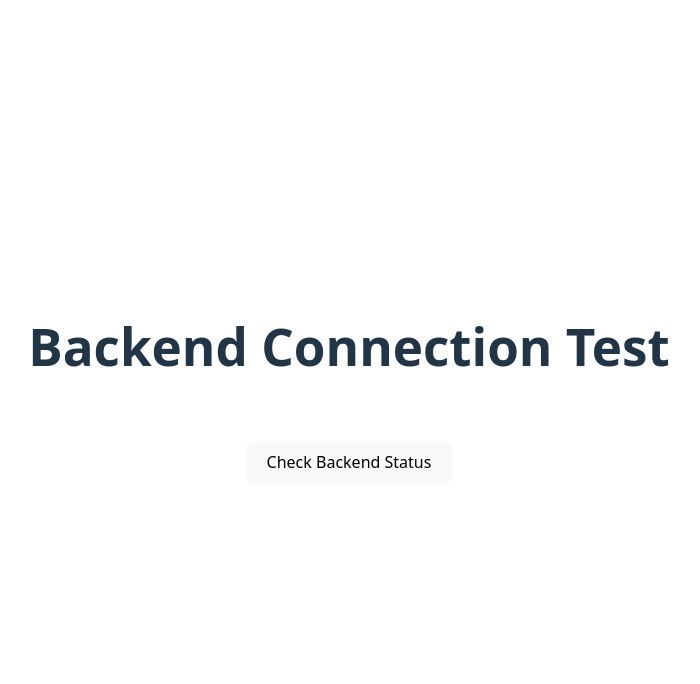
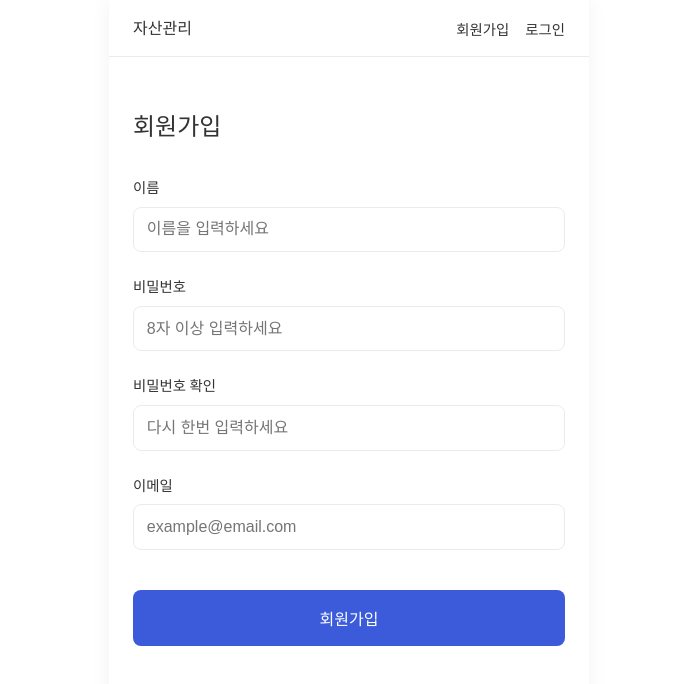
Before and after one commit to wafflestudio/23-5-team6-web, a React (Vite) app: page /signup in a window 1280 px wide. Shown: the top 684 px of the page, without its empty margins (291-991 px from the left). Built offline with nearby package versions, Linux system fonts and the light colour scheme.

Commit message:
feat: routing + signup page

```diff
--- a/package.json
+++ b/package.json
@@ -11,7 +11,8 @@
   },
   "dependencies": {
     "react": "^19.2.0",
-    "react-dom": "^19.2.0"
+    "react-dom": "^19.2.0",
+    "react-router-dom": "^7.11.0"
   },
   "devDependencies": {
     "@eslint/js": "^9.39.1",
--- a/src/App.tsx
+++ b/src/App.tsx
@@ -1,10 +1,16 @@
-import { TestPage } from '@/pages/TestPage';
+import { BrowserRouter as Router, Routes, Route, Navigate } from 'react-router-dom';
+import { MainPage } from '@/pages/MainPage';
+import { SignupPage } from '@/pages/SignupPage';
 
 function App() {
   return (
-    <>
-      <TestPage />
-    </>
+    <Router>
+      <Routes>
+        <Route path="/" element={<MainPage />} />
+        <Route path="/signup" element={<SignupPage />} />
+        <Route path="/login" element={<Navigate to="/" replace />} /> {/* Placeholder */}
+      </Routes>
+    </Router>
   );
 }
 
--- a/src/api/client.ts
+++ b/src/api/client.ts
@@ -1,8 +1,25 @@
 const BASE_URL = import.meta.env.PROD ? 'http://3.34.178.145:8000' : '/api';
+
+// Types
+interface SignupRequest {
+    name: string;
+    email: string;
+    password: string;
+}
+
+interface SignupResponse {
+    id: string;
+    name: string;
+    email: string;
+}
+
+interface ErrorResponse {
+    detail: string;
+}
 
 export const checkBackendStatus = async (): Promise<{ status: string; ok: boolean }> => {
     try {
-        const response = await fetch(`${BASE_URL}/test`);
+        const response = await fetch(`${BASE_URL}/health`);
         if (response.status === 200) {
             return { status: 'Success', ok: true };
         } else {
@@ -13,3 +30,26 @@ export const checkBackendStatus = async (): Promise<{ status: string; ok: boolea
         return { status: 'Connection Failed', ok: false };
     }
 };
+
+export const signup = async (data: SignupRequest): Promise<{ success: boolean; data?: SignupResponse; error?: string }> => {
+    try {
+        const response = await fetch(`${BASE_URL}/api/users/signup`, {
+            method: 'POST',
+            headers: {
+                'Content-Type': 'application/json',
+            },
+            body: JSON.stringify(data),
+        });
+
+        if (response.status === 201) {
+            const result = await response.json();
+            return { success: true, data: result };
+        } else {
+            const errorData: ErrorResponse = await response.json();
+            return { success: false, error: errorData.detail || 'Signup failed' };
+        }
+    } catch (error) {
+        console.error('Signup error:', error);
+        return { success: false, error: 'Network error occurred' };
+    }
+};
--- /dev/null
+++ b/src/pages/MainPage.tsx
@@ -0,0 +1,40 @@
+import { useState } from 'react';
+import { useNavigate } from 'react-router-dom';
+import { checkBackendStatus } from '@/api/client';
+import '@/styles/App.css';
+
+export function MainPage() {
+    const [status, setStatus] = useState<string>('');
+    const navigate = useNavigate();
+
+    const handleCheck = async () => {
+        const result = await checkBackendStatus();
+        setStatus(result.status);
+    };
+
+    return (
+        <div className="container">
+            <header className="app-header">
+                <div className="logo">자산관리</div>
+                <div className="auth-buttons">
+                    <button className="text-btn" onClick={() => navigate('/signup')}>회원가입</button>
+                    <button className="text-btn" onClick={() => navigate('/login')}>로그인</button>
+                </div>
+            </header>
+
+            <main className="main-content">
+                <h1>Club Asset Management</h1>
+                <div className="card">
+                    <button onClick={handleCheck} className="primary-btn">
+                        Check Backend Status
+                    </button>
+                    {status && (
+                        <p className={`status ${status === 'Success' ? 'success' : 'error'}`}>
+                            {status}
+                        </p>
+                    )}
+                </div>
+            </main>
+        </div>
+    );
+}
--- /dev/null
+++ b/src/pages/SignupPage.tsx
@@ -0,0 +1,123 @@
+import { useState } from 'react';
+import { useNavigate } from 'react-router-dom';
+import { signup } from '@/api/client';
+import '@/styles/App.css';
+
+export function SignupPage() {
+    const navigate = useNavigate();
+    const [formData, setFormData] = useState({
+        name: '',
+        email: '',
+        password: '',
+        confirmPassword: '',
+    });
+    const [error, setError] = useState<string>('');
+
+    const handleChange = (e: React.ChangeEvent<HTMLInputElement>) => {
+        const { name, value } = e.target;
+        setFormData(prev => ({ ...prev, [name]: value }));
+    };
+
+    const handleSubmit = async (e: React.FormEvent) => {
+        e.preventDefault();
+        setError('');
+
+        if (formData.password !== formData.confirmPassword) {
+            setError('비밀번호가 일치하지 않습니다.');
+            return;
+        }
+
+        if (formData.password.length < 8) {
+            setError('비밀번호는 8자 이상이어야 합니다.');
+            return;
+        }
+
+        const result = await signup({
+            name: formData.name,
+            email: formData.email,
+            password: formData.password
+        });
+
+        if (result.success) {
+            alert('회원가입 성공!');
+            navigate('/login');
+        } else {
+            setError(result.error || '회원가입에 실패했습니다.');
+        }
+    };
+
+    return (
+        <div className="container">
+            <header className="app-header">
+                <div className="logo" onClick={() => navigate('/')}>자산관리</div>
+                <div className="auth-buttons">
+                    <button className="text-btn active">회원가입</button>
+                    <button className="text-btn" onClick={() => navigate('/login')}>로그인</button>
+                </div>
+            </header>
+
+            <main className="auth-container">
+                <h2>회원가입</h2>
+                <form onSubmit={handleSubmit} className="auth-form">
+                    <div className="form-group">
+                        <label htmlFor="name">이름</label>
+                        <input
+                            type="text"
+                            id="name"
+                            name="name"
+                            value={formData.name}
+                            onChange={handleChange}
+                            required
+                            maxLength={30}
+                            placeholder="이름을 입력하세요"
+                        />
+                    </div>
+
+                    <div className="form-group">
+                        <label htmlFor="password">비밀번호</label>
+                        <input
+                            type="password"
+                            id="password"
+                            name="password"
+                            value={formData.password}
+                            onChange={handleChange}
+                            required
+                            minLength={8}
+                            placeholder="8자 이상 입력하세요"
+                        />
+                    </div>
+
+                    <div className="form-group">
+                        <label htmlFor="confirmPassword">비밀번호 확인</label>
+                        <input
+                            type="password"
+                            id="confirmPassword"
+                            name="confirmPassword"
+                            value={formData.confirmPassword}
+                            onChange={handleChange}
+                            required
+                            placeholder="다시 한번 입력하세요"
+                        />
+                    </div>
+
+                    <div className="form-group">
+                        <label htmlFor="email">이메일</label>
+                        <input
+                            type="email"
+                            id="email"
+                            name="email"
+                            value={formData.email}
+                            onChange={handleChange}
+                            required
+                            placeholder="example@email.com"
+                        />
+                    </div>
+
+                    {error && <p className="error-message">{error}</p>}
+
+                    <button type="submit" className="submit-btn">회원가입</button>
+                </form>
+            </main>
+        </div>
+    );
+}
--- a/src/pages/TestPage.tsx
+++ /dev/null
@@ -1,28 +0,0 @@
-import { useState } from 'react';
-import { checkBackendStatus } from '@/api/client';
-import '@/styles/App.css';
-
-export function TestPage() {
-    const [status, setStatus] = useState<string>('');
-
-    const handleCheck = async () => {
-        const result = await checkBackendStatus();
-        setStatus(result.status);
-    };
-
-    return (
-        <div className="container">
-            <h1>Backend Connection Test</h1>
-            <div className="card">
-                <button onClick={handleCheck}>
-                    Check Backend Status
-                </button>
-                {status && (
-                    <p className={`status ${status === 'Success' ? 'success' : 'error'}`}>
-                        {status}
-                    </p>
-                )}
-            </div>
-        </div>
-    );
-}
--- a/src/styles/App.css
+++ b/src/styles/App.css
@@ -1,59 +1,150 @@
+:root {
+  --primary-color: #3b5bdb;
+  --text-color: #333;
+  --bg-color: #fff;
+  --gray-200: #e9ecef;
+  --gray-500: #adb5bd;
+}
+
 #root {
-  max-width: 1280px;
-  margin: 0 auto;
-  padding: 2rem;
-  text-align: center;
+  width: 100%;
+  min-height: 100vh;
+  margin: 0;
+  padding: 0;
+  font-family: -apple-system, BlinkMacSystemFont, "Segoe UI", Roboto, "Helvetica Neue", Arial, sans-serif;
+  -webkit-font-smoothing: antialiased;
+  color: var(--text-color);
+  background: var(--bg-color);
 }
 
 .container {
   display: flex;
   flex-direction: column;
-  align-items: center;
-  justify-content: center;
-  min-height: 50vh;
+  width: 100%;
+  max-width: 480px;
+  /* Mobile width constraint */
+  margin: 0 auto;
+  min-height: 100vh;
+  box-shadow: 0 0 20px rgba(0, 0, 0, 0.05);
+  /* Optional: distinct frame for desktop view */
 }
 
-.card {
-  padding: 2em;
+/* Header */
+.app-header {
+  display: flex;
+  justify-content: space-between;
+  align-items: center;
+  padding: 1rem 1.5rem;
+  border-bottom: 1px solid var(--gray-200);
 }
 
-button {
-  border-radius: 8px;
-  border: 1px solid transparent;
-  padding: 0.6em 1.2em;
-  font-size: 1em;
-  font-weight: 500;
-  font-family: inherit;
-  background-color: #1a1a1a;
+.logo {
+  font-weight: bold;
+  font-size: 1rem;
   cursor: pointer;
-  transition: border-color 0.25s;
 }
 
-button:hover {
-  border-color: #646cff;
+.auth-buttons {
+  display: flex;
+  gap: 1rem;
 }
 
-button:focus,
-button:focus-visible {
-  outline: 4px auto -webkit-focus-ring-color;
+.text-btn {
+  background: none;
+  border: none;
+  font-size: 0.9rem;
+  color: var(--text-color);
+  cursor: pointer;
+  padding: 0;
+}
+
+.text-btn.active {
+  font-weight: bold;
+}
+
+/* Content */
+.main-content,
+.auth-container {
+  padding: 2rem 1.5rem;
+  flex: 1;
+}
+
+h2 {
+  font-size: 1.5rem;
+  margin-bottom: 2rem;
+}
+
+/* Form */
+.auth-form {
+  display: flex;
+  flex-direction: column;
+  gap: 1.5rem;
+}
+
+.form-group {
+  display: flex;
+  flex-direction: column;
+  gap: 0.5rem;
+}
+
+.form-group label {
+  font-size: 0.9rem;
+  font-weight: 600;
+}
+
+.form-group input {
+  padding: 0.8rem;
+  border: 1px solid var(--gray-200);
+  border-radius: 8px;
+  font-size: 1rem;
+  outline: none;
+  transition: border-color 0.2s;
+}
+
+.form-group input:focus {
+  border-color: var(--primary-color);
+}
+
+.submit-btn {
+  margin-top: 1rem;
+  padding: 1rem;
+  background-color: var(--primary-color);
+  color: white;
+  border: none;
+  border-radius: 8px;
+  font-size: 1rem;
+  font-weight: bold;
+  cursor: pointer;
+  transition: opacity 0.2s;
+}
+
+.submit-btn:hover {
+  opacity: 0.9;
+}
+
+/* Utils */
+.error-message {
+  color: #ff6b6b;
+  font-size: 0.9rem;
+  margin: 0;
 }
 
 .status {
   margin-top: 1rem;
   font-weight: bold;
-  font-size: 1.2rem;
 }
 
 .success {
-  color: #4caf50;
+  color: #40c057;
 }
 
 .error {
-  color: #f44336;
+  color: #fa5252;
 }
 
-@media (prefers-color-scheme: light) {
-  button {
-    background-color: #f9f9f9;
+/* Responsive tweaks */
+@media (max-width: 480px) {
+  .container {
+    box-shadow: none;
   }
 }
```
Also changed, not shown: 1 other file (tests, documents, lock files or other folders).
